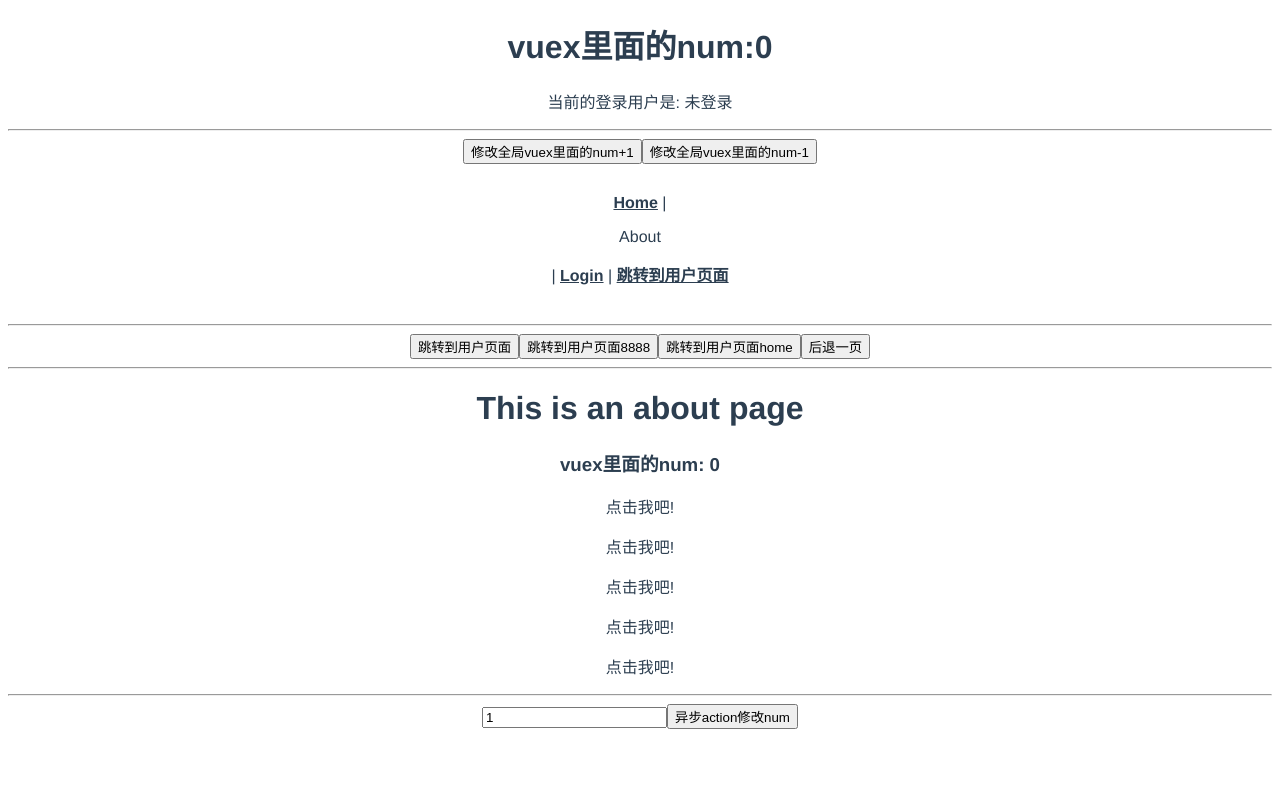
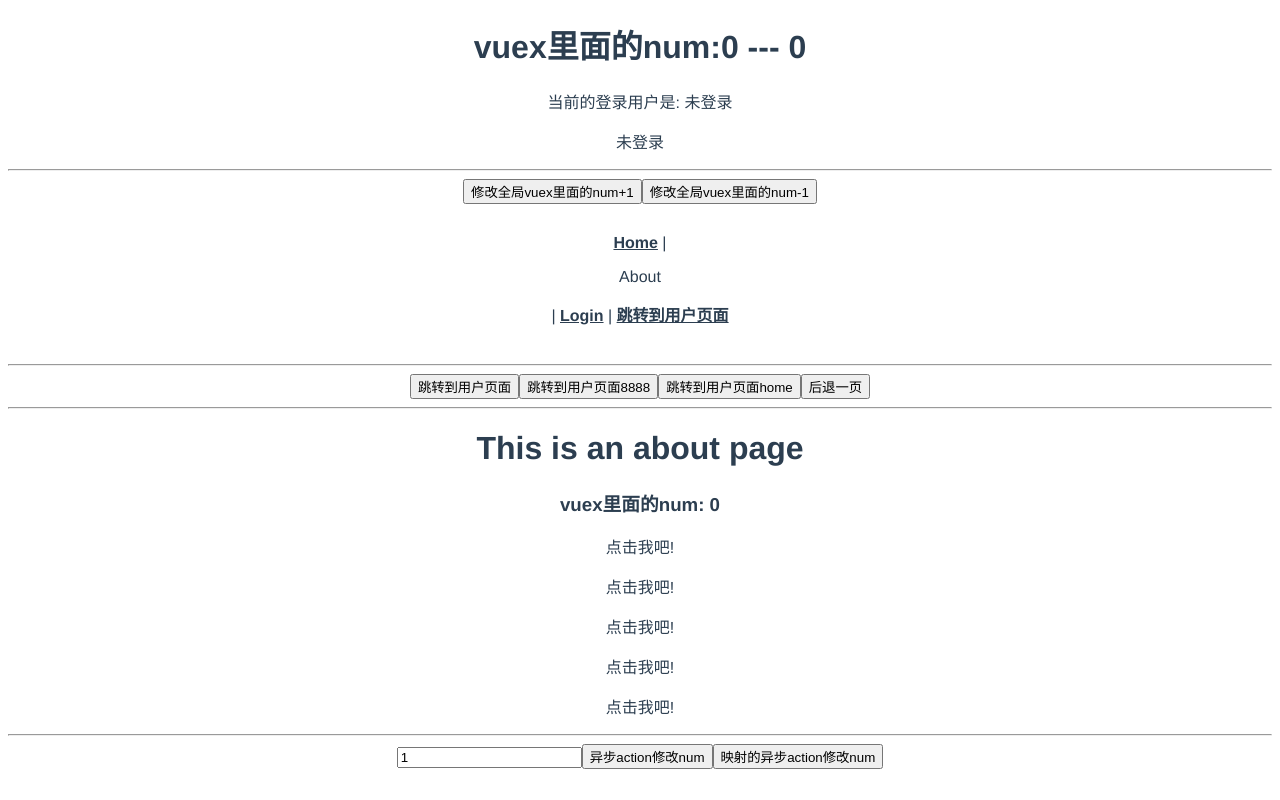
Before and after one commit to malun666/vue_bjsfa, a Vue app: page /#/about in a window 1280 px wide. Built offline with nearby package versions, Linux system fonts and the light colour scheme.

Commit message:
added the map for vuex

```diff
--- a/src/App.vue
+++ b/src/App.vue
@@ -1,7 +1,8 @@
 <template>
   <div id="app">
-    <h1>vuex里面的num:{{$store.state.num}}</h1>
+    <h1>vuex里面的num:{{$store.state.num}} --- {{MyNum}}</h1>
     <p>当前的登录用户是: {{$store.getters.getLoginUserName}}</p>
+    <p>{{getLoginUserName}}</p>
     <hr>
     <input type="button" value="修改全局vuex里面的num+1" @click="addVuexNum">
     <input type="button" value="修改全局vuex里面的num-1" @click="minusVuexNum">
@@ -23,11 +24,23 @@
   </div>
 </template>
 <script>
+import { mapState, mapGetters } from "vuex";
 export default {
   data: function() {
     return {
       UserUrl: "/User/090909"
     };
+  },
+  computed: {
+    getUserURL: function() {
+      return this.UserUrl.toLowerCase();
+    },
+    // ...mapState(["num", "LoginUser"]) // 把vuex中的state状态映射到组件中的计算属性中.
+    ...mapState({
+      MyNum: "num",
+      User: state => state.LoginUser
+    }),
+    ...mapGetters(["getLoginUserName"])
   },
   methods: {
     addVuexNum() {
--- a/src/views/About.vue
+++ b/src/views/About.vue
@@ -11,9 +11,11 @@
     <hr>
     <input type="text" v-model="num">
     <input type="button" value="异步action修改num" @click="asyncUpdateNum">
+    <input type="button" value="映射的异步action修改num" @click="updateNumAsync(Number(num))">
   </div>
 </template>
 <script>
+import { mapActions } from "vuex";
 import aboutd from "../components/DemoAbout";
 export default {
   data: function() {
@@ -30,7 +32,8 @@
     },
     handler(e) {
       console.log(e);
-    }
+    },
+    ...mapActions(["updateNumAsync"])
   }
 };
 </script>
--- a/src/views/Login.vue
+++ b/src/views/Login.vue
@@ -2,10 +2,12 @@
   <div class="login">
     <h1>这是登录页面</h1>
     <input type="button" value="登录" @click="loginSuccess">
+    <input type="button" value="直接调用映射的方法登录" @click="Login({UserName: 'sfjdlsdjflsdj'})">
   </div>
 </template>
 
 <script>
+import { mapMutations } from "vuex";
 export default {
   name: "login",
   data() {
@@ -14,7 +16,8 @@
   methods: {
     loginSuccess() {
       this.$store.commit("Login", { UserName: "laoma" });
-    }
+    },
+    ...mapMutations(["Login"])
   }
 };
 </script>
```
